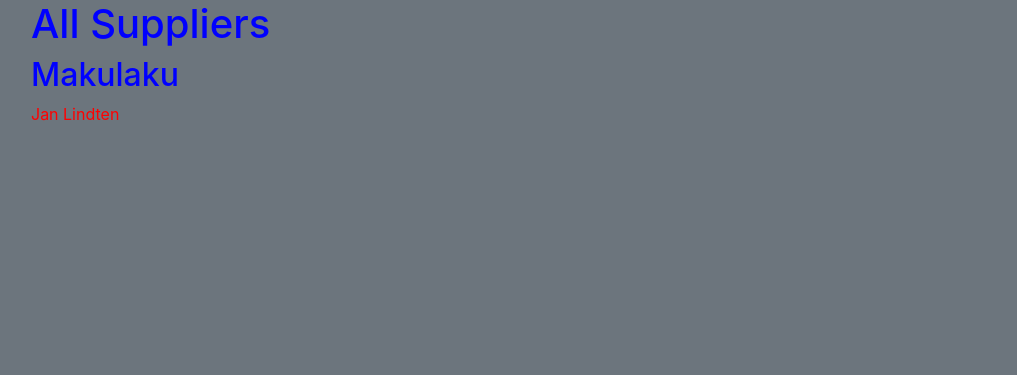
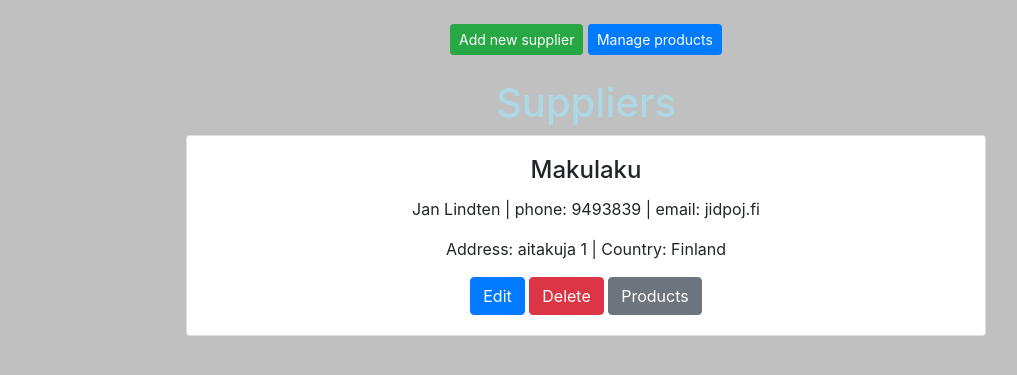
Before and after one commit to Point-SimoSiren/django-products-sqlite, a Django app: page / in a window 1280 px wide. Shown: the top 375 px of the page, without its empty margins (54-1071 px from the left). Run offline with Django 3.2, Linux system fonts and the light colour scheme; data comes from the database, SQL or seed files in the repository; some libraries are stand-ins or nearby versions.

Commit message:
supplier add window done

```diff
--- a/productsapp/urls.py
+++ b/productsapp/urls.py
@@ -1,8 +1,9 @@
 from django.contrib import admin
 from django.urls import path
-from .views import supplierlistview, productlistview
+from .views import supplierlistview, productlistview, addsupplier
 
 urlpatterns = [
     path('', supplierlistview),
+    path('addsupplier/',addsupplier),
     path('products/', productlistview)
 ]
--- a/productsapp/views.py
+++ b/productsapp/views.py
@@ -11,3 +11,8 @@ def productlistview(request):
     productlist = Product.objects.all()
     context = {'products': productlist}
     return render (request,"products.html",context)
+
+def addsupplier(request):
+    newsupplier = request.POST['supplier']
+    Supplier(supplier = newsupplier).save()
+    return redirect(request.META['HTTP_REFERER'])
--- a/template/base.html
+++ b/template/base.html
@@ -15,7 +15,8 @@
     -->
 </head>
 
-<body class="bg-secondary">
+<body style="background-color: silver">
+    <center>
 
         <div class="container">
             {% block content %}
@@ -32,6 +33,7 @@
         <script src="https://stackpath.bootstrapcdn.com/bootstrap/4.5.0/js/bootstrap.min.js"
             integrity="sha384-OgVRvuATP1z7JjHLkuOU7Xw704+h835Lr+6QL9UvYjZE3Ipu6Tp75j7Bh/kR0JKI"
             crossorigin="anonymous"></script>
+    </center>
 </body>
 
 </html>
--- a/template/suppliers.html
+++ b/template/suppliers.html
@@ -1,11 +1,64 @@
 {% extends 'base.html' %}
 
 {% block content %}
-<h1 style="color: blue">All Suppliers</h1>
+<br>
+<button id="add-btn" class="btn btn-success btn-sm" onclick="showaddform()">Add new supplier</button>
+<button class="btn btn-primary btn-sm" onclick="alert('clicked')">Manage products</button>
+
+<br />
+<div id="add-div"></div>
+<br />
+
+<h1 style="color: lightblue">Suppliers</h1>
 
 {% for s in suppliers %}
-<h2 style="color: blue">{{s.companyname}}</h2>
-<p style="color: red">{{s.contactname}}</p>
+<div class="card" style="width: 50rem;">
+    <div class="card-body">
+        <h4 class="card-title">{{s.companyname}}</h5>
+            <p class="card-text">{{s.contactname}} | phone: {{s.phone}} | email: {{s.email}} </p>
+            <p class="card-text">Address: {{s.address}} | Country: {{s.country}}</p>
+
+            <a href="#" class="btn btn-primary">Edit</a> <a href="#" class="btn btn-danger">Delete</a>
+            <a href="#" class="btn btn-secondary">Products</a>
+    </div>
+</div>
+
 {%endfor%}
 
+<script>
+
+    let x = `
+    <h2 style="color: lightblue">Please fill in form</h2>
+
+    <div class="card" style="width: 20rem;">
+        <div class="card-body">
+            <form method="post" action="/addsupplier/">
+
+                {%csrf_token %}
+                <input class="card-text" class="card-text" type="text" placeholder="company´s name" name="companyname">
+                <input class="card-text" type="text" placeholder="contact person" name="contactname">
+                <input class="card-text" type="text" placeholder="phone number" name="phone">
+                <input class="card-text" type="text" placeholder="email" name="email">
+                <input class="card-text" type="text" placeholder="adress" name="address">
+                <input class="card-text" type="text" placeholder="contry" name="country">
+                <br/>
+                <input type="submit" value="Confirm" class="btn btn-success btn-sm" name="">
+                <input type="submit" id="hide-btn" class="btn btn-secondary btn-sm" onclick="hideaddform()" value="Cancel">
+            </form>
+        </div>
+    </div>`
+
+    function showaddform() {
+        document.getElementById("add-div").innerHTML = x
+        document.getElementById("add-btn").style = "visibility: hidden"
+        document.getElementById("hide-btn").style = "visibility: visible"
+    }
+
+    function hideaddform() {
+        document.getElementById("add-btn").style = "visibility: visible"
+        document.getElementById("add-div").innerHTML = ""
+    }
+
+</script>
+
 {% endblock %}
```
Also changed, not shown: template/addsuppliers.html (added, +23 -0 lines). Lines whose indentation alone changed are shown as unchanged.
